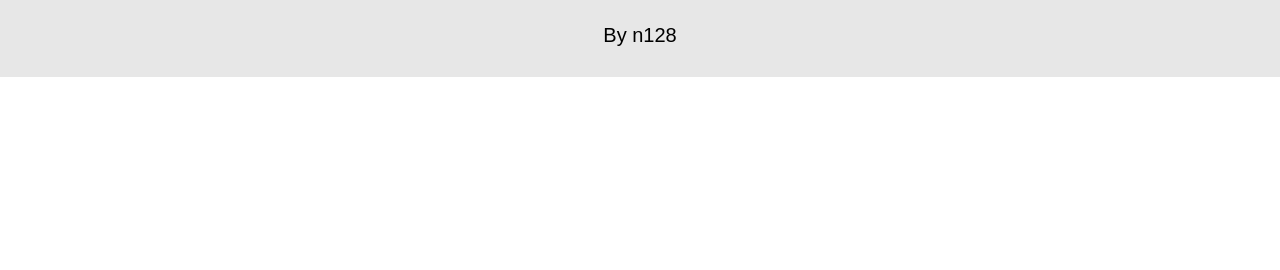
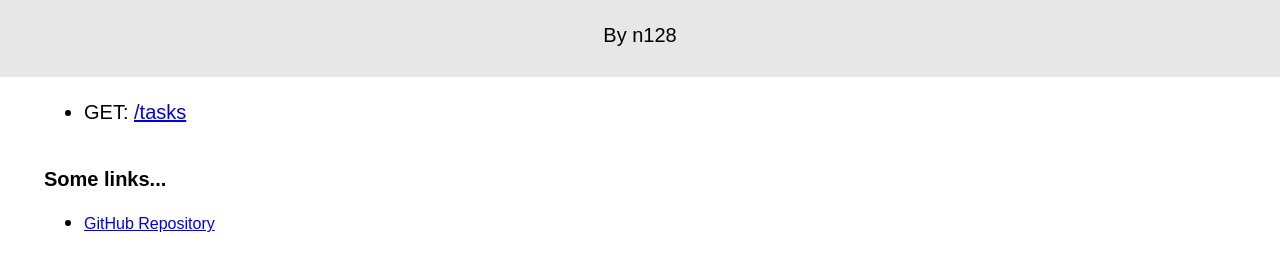
Before and after one commit to nicolito128/gin-apitest, a plain HTML site: page templates/index.html in a window 1280 px wide. Shown: the part 86-356 px from the top of the page. Drawn offline with nearby package versions, Linux system fonts and the light colour scheme.

Commit message:
Update styles and templates

```diff
--- a/static/styles/main.css
+++ b/static/styles/main.css
@@ -11,3 +11,16 @@ header {
     max-width: 100vw;
     background: rgba(221, 221, 221, 0.7)
 }
+
+main,footer {
+    margin-left: 2rem;
+    padding: 0.2rem;
+}
+
+footer h2 {
+    font-size: 1rem;
+}
+
+footer ul li a {
+    font-size: 0.8rem;
+}
--- a/templates/index.html
+++ b/templates/index.html
@@ -17,8 +17,21 @@
     </header>
 
     <main role="main">
+        <ul>
+            <li>
+                GET: <a href="/tasks">/tasks</a>
+            </li>
+        </ul>
+    </main>
 
-    </main>
+    <footer>
+        <h2>Some links...</h2>
+        <ul>
+            <li>
+                <a href="https://github.com/nicolito128/gin-apitest">GitHub Repository</a>
+            </li>
+        </ul>
+    </footer>
 
 </body>
 </html>
```
